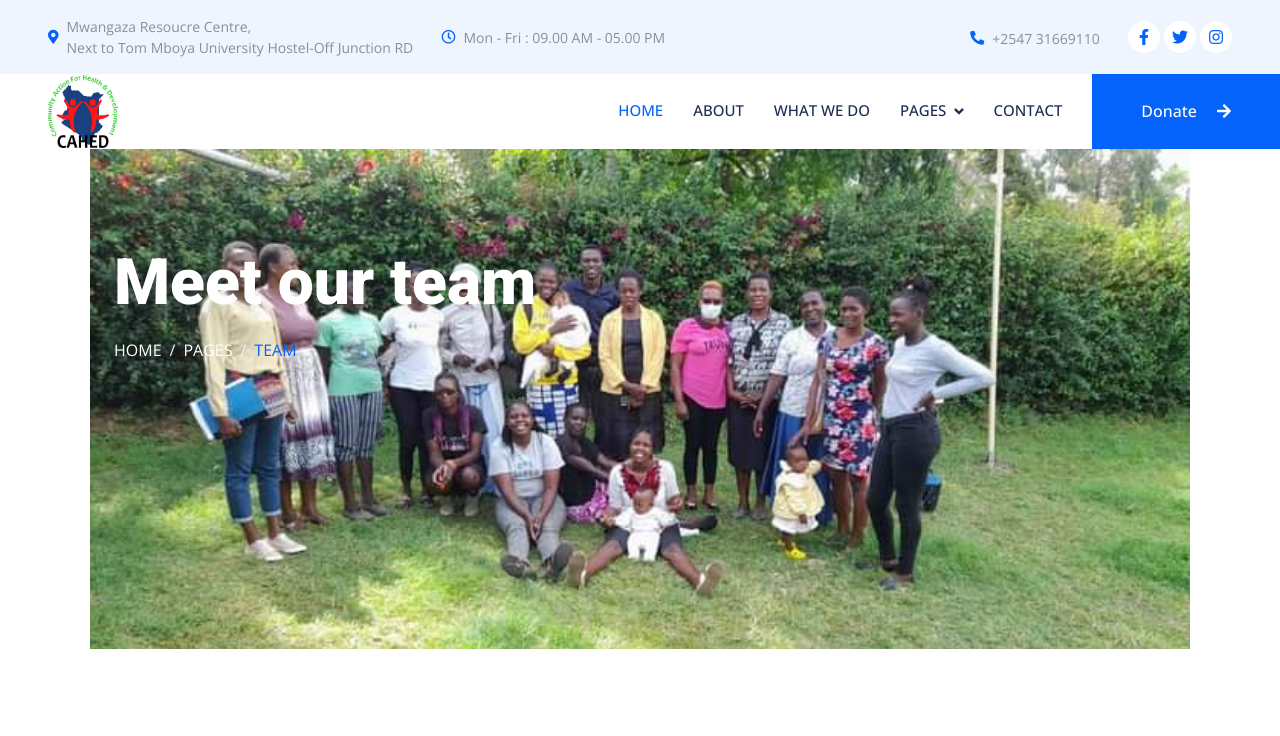
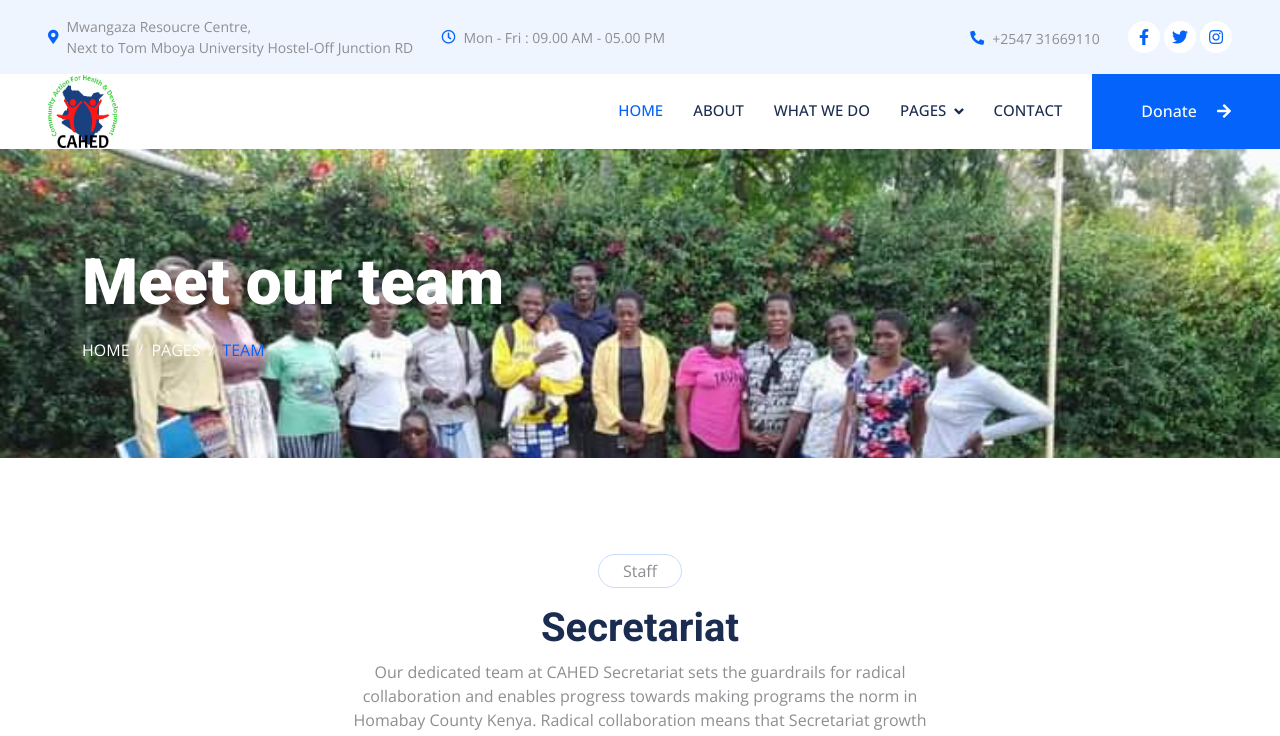
Before and after one commit to mwembekitawi/cahedkenya, a plain HTML site: page team.html in a window 1280 px wide. Shown: the top 736 px of the page. Drawn offline with nearby package versions, Linux system fonts and the light colour scheme.

Commit message:
Update style.css

```diff
--- a/css/style.css
+++ b/css/style.css
@@ -238,8 +238,7 @@
     background:url("Pic\ 26.jpeg") top center no-repeat;
     background-size: cover;
     text-shadow: 0 0 30px rgba(0, 0, 0, .1);
-    width: 1100px;
-    height: 500px;
+
 }
 
 .breadcrumb-item + .breadcrumb-item::before {
```
